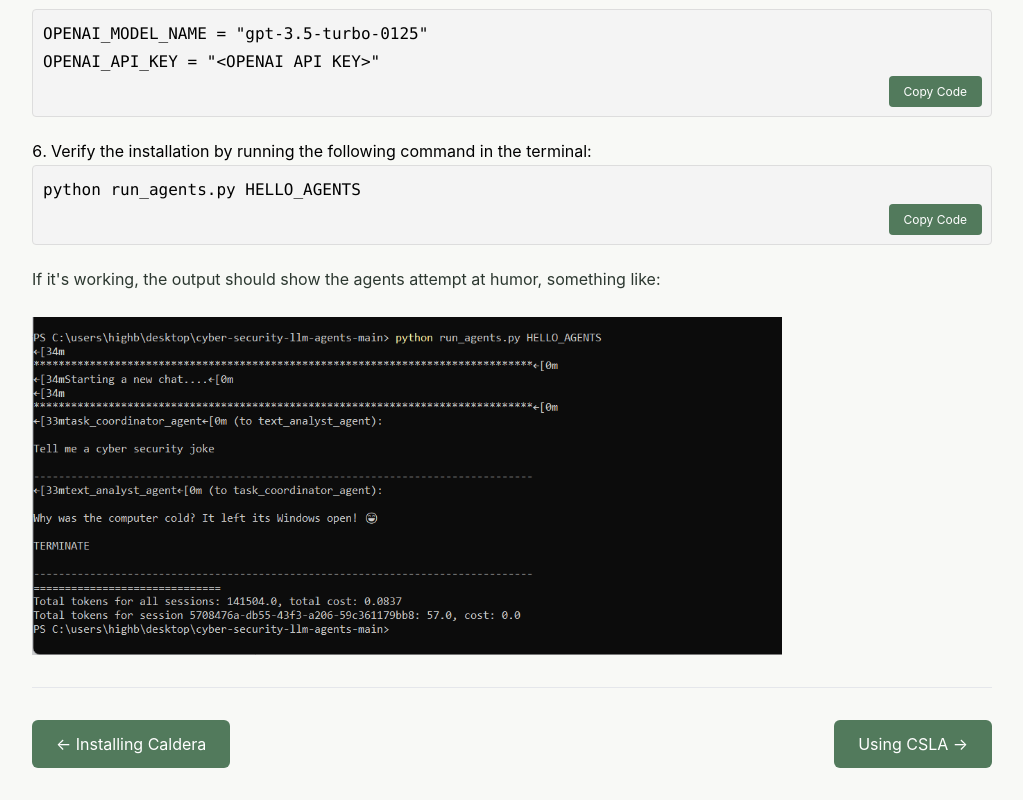
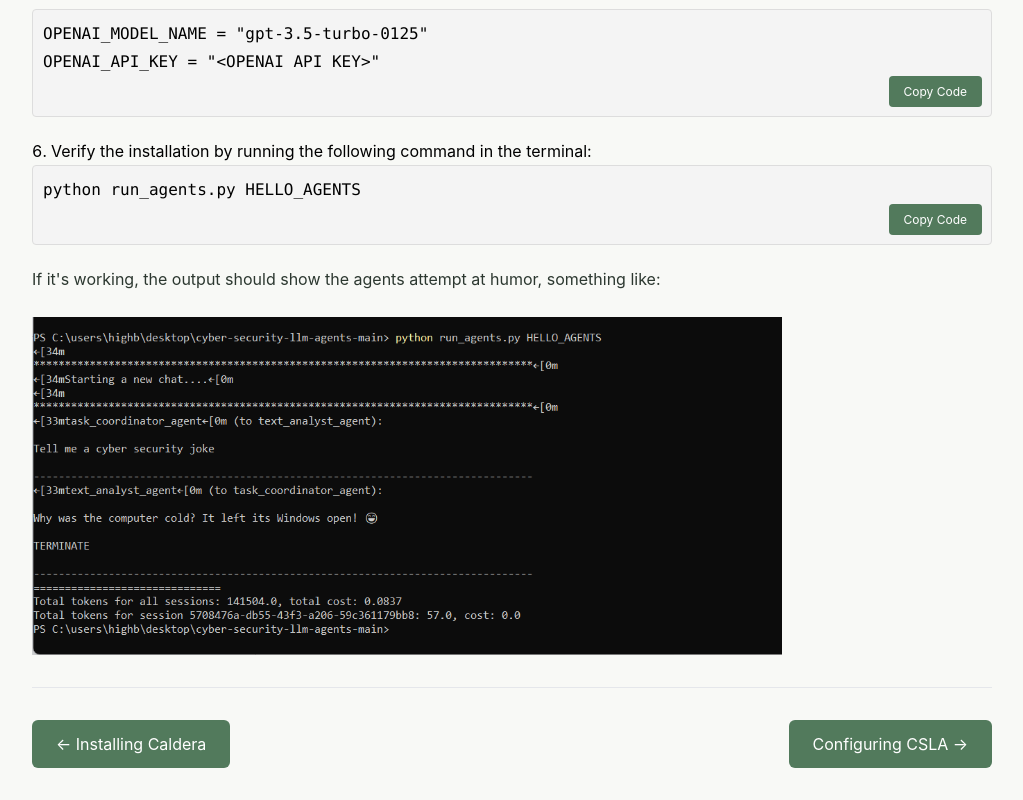
Before and after one commit to jakapop1/aisenseiV2, a React (Create React App) app: page /agents/setup in a window 1280 px wide. Shown: the part 1172-1972 px from the top of the page, without its empty margins (256-1279 px from the left). Built offline with nearby package versions, Linux system fonts and the light colour scheme.

Commit message:
bottom arrow fixes

```diff
--- a/src/pages/agents/AgentsSetup/AgentsOllamaSetup.js
+++ b/src/pages/agents/AgentsSetup/AgentsOllamaSetup.js
@@ -89,8 +89,8 @@ OPENAI_API_BASE="http://localhost:11434/v1"'/>
 
         <NavButtons
             previous={{
-              text: "Installing Caldera",
-              link: "/agents/caldera"
+              text: "Installing CSLA",
+              link: "/agents/setup"
             }}
             next={{
               text: "Using CSLA",
--- a/src/pages/agents/AgentsSetup/AgentsSetup.js
+++ b/src/pages/agents/AgentsSetup/AgentsSetup.js
@@ -55,8 +55,8 @@ OPENAI_API_KEY = "<OPENAI API KEY>"'/>
               link: "/agents/caldera"
             }}
             next={{
-              text: "Using CSLA",
-              link: "/agents/basic"
+              text: "Configuring CSLA",
+              link: "/agents/ollama"
             }}
         />
       </div>
--- a/src/pages/agents/Exercises/BasicAgents.js
+++ b/src/pages/agents/Exercises/BasicAgents.js
@@ -131,8 +131,8 @@ const BasicAgents = () => {
 
         <NavButtons
             previous={{
-              text: "Installing CSLA",
-              link: "/agents/setup"
+              text: "Configuring CSLA",
+              link: "/agents/ollama"
             }}
             next={{
               text: "Creating New Actions",
```
